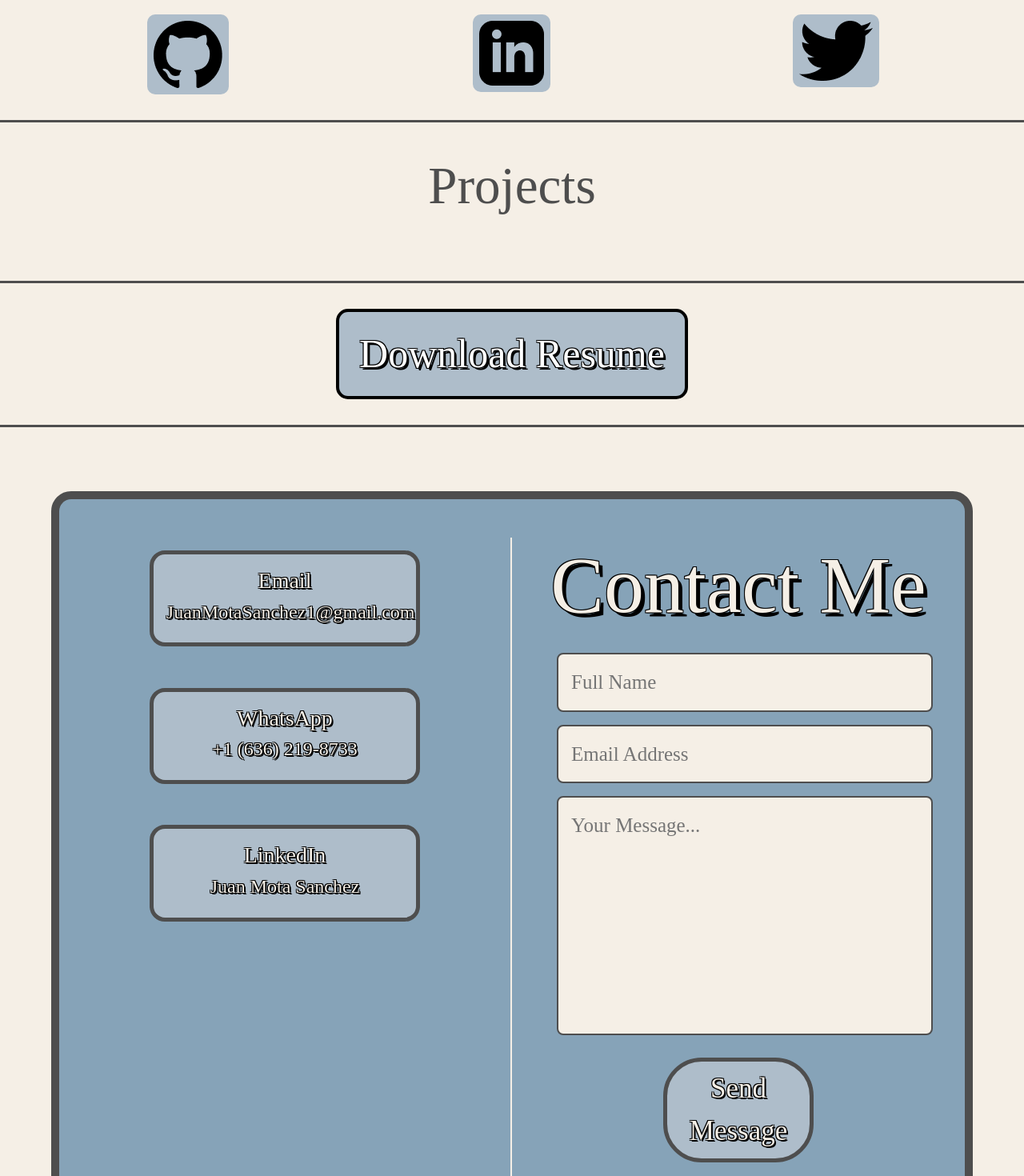
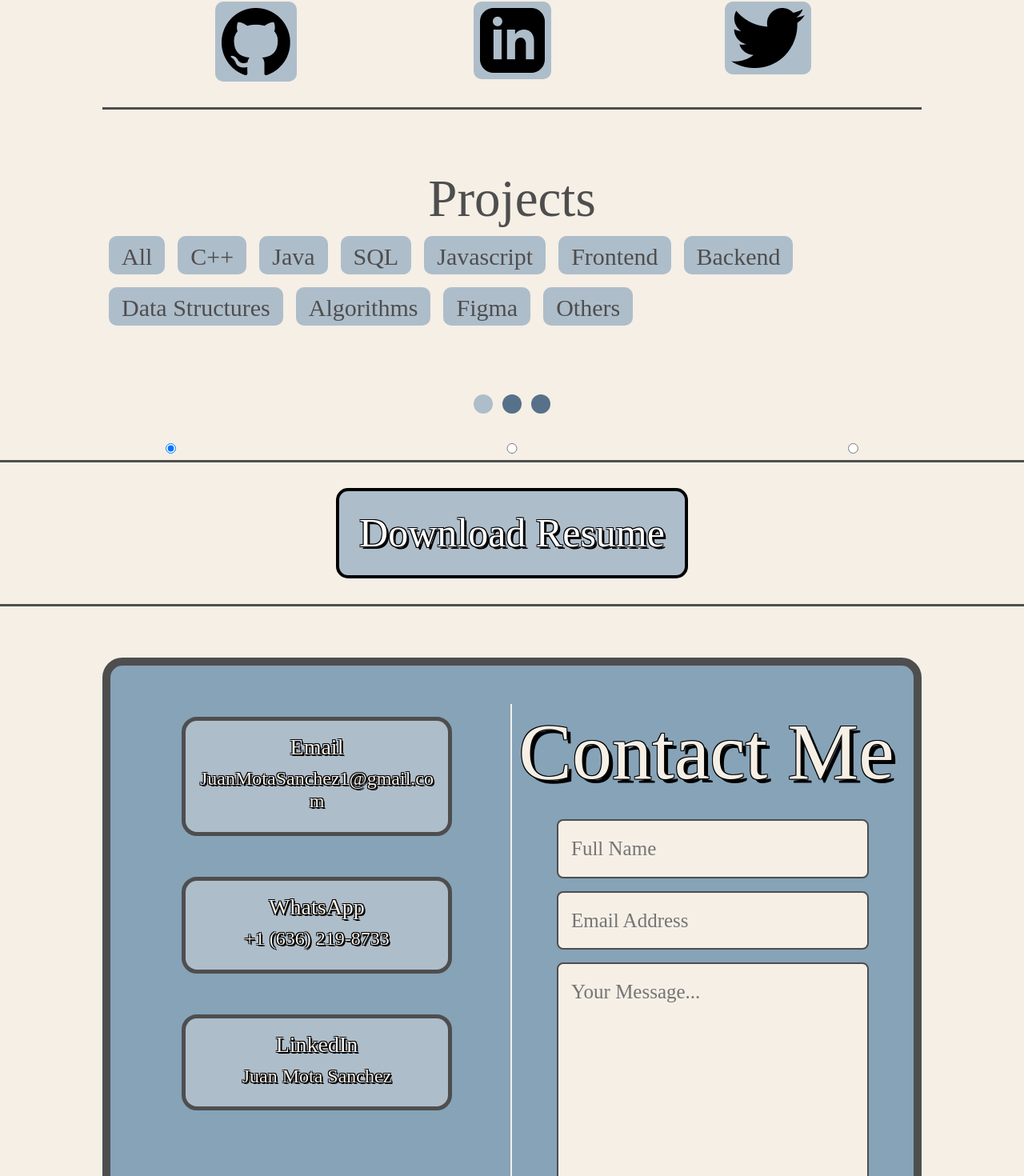
Before and after one commit to xJuan21/Web-Portfolio-with-React, a React (Create React App) app: page / in a window 1280 px wide. Shown: the part 1914-3384 px from the top of the page at 80% size. Built offline with nearby package versions, Linux system fonts and the light colour scheme; a web font is replaced by a local one.

Commit message:
Improvements to the margins and Project Section

```diff
--- a/src/components/about/About.css
+++ b/src/components/about/About.css
@@ -7,7 +7,7 @@
     /* display: inline-block; */
     max-width: 1754px;
     text-align: center;
-    margin: 0px auto;
+    margin: auto;
     z-index: 2;
     padding-top: 0.5em;
     /* padding-bottom: 5em; */
@@ -19,8 +19,7 @@
     font-size: 50px;
 }
 .HeaderText {
-    margin-left: 5%;
-    margin-right: 5%;
+    margin: auto 10%;
     font-size: 40px;
     padding-bottom: 1.5em;
 }
@@ -31,7 +30,7 @@
     grid-template-columns: 1fr 1fr;
     grid-gap: 0;
     text-align: center;
-    margin: 0px auto;
+    padding: auto 10%;
     /* grid-template-columns: 700px auto; */
     /* align-items: center; */
     /* max-width: 1754px; */
--- a/src/components/contact/Contact.css
+++ b/src/components/contact/Contact.css
@@ -1,9 +1,16 @@
 @import url(./../../index.css);
 
+.ContactSection {
+    /* position: relative; */
+    margin: 4em auto;
+    max-width: 1754px;
+    align-items: center;
+}
 .ContactContainer{
-    position: relative;
+
     font-family: "Galada";
     background-color: #86A3B8;
+
 
     display: grid;
     grid-gap: 0px 10px;
@@ -14,14 +21,14 @@
     border-color: var(--color-font);
     border-radius: 25px;
 
-    max-width: 1754px;
+    /* max-width: 1754px; */
     text-align: center;
-    margin: 0px auto;
+
     /* z-index: 2; */
-    margin-left: 4em;
-    margin-right: 4em;
-    margin-top: 5em;
-    margin-bottom: 2em;
+    padding: 1em;
+    /* padding-right: 4em; */
+    margin-left: 10%;
+    margin-right: 10%;
     padding-top: 3em;
     padding-bottom: 3em;
 }
@@ -70,8 +77,9 @@
 .ContactOption {
     background: var(--color-secondary);
     color: var(--color-bg);
+    word-wrap: break-word;
     padding: 1rem;
-    margin: 1rem 20%;
+    margin: 1rem 15%;
     border-radius: 1.2rem;
     text-align: center;
     border: 5px solid;
@@ -103,6 +111,7 @@
 }
 input,
 textarea{
+    display: grid;
     width: 100%;
     font-size: 25px;
     padding: 1rem;
--- a/src/components/contact/Contact.jsx
+++ b/src/components/contact/Contact.jsx
@@ -25,11 +25,12 @@ const Contact = () => {
 
     return (
         <>
+        <section className='ContactSection'>
             <div id='Contact' className='ContactContainer'>
                 <div className='LeftContainer'>
 
                     <article className='ContactOption'>
-                        <a href='mailto:juanmotasanchez1@gmail.com'>
+                        <a href='mailto:juanmotasanchez1@gmail.com' target='_blank'>
                             {/* <img src={require('./Rectangle.png')} alt="ContactImg" ></img> */}
                             <h3>Email</h3>
                             <h4>JuanMotaSanchez1@gmail.com</h4>
@@ -37,7 +38,7 @@ const Contact = () => {
                     </article>
 
                     <article className='ContactOption'>
-                        <a href='https://api.whatsapp.com/send?phone=16362198733'>
+                        <a href='https://api.whatsapp.com/send?phone=16362198733' target='_blank'>
                             {/* <img src={require('./Rectangle.png')} alt="ContactImg" ></img> */}
                             <h3>WhatsApp</h3>
                             <h4>+1 (636) 219-8733</h4>
@@ -45,7 +46,7 @@ const Contact = () => {
                     </article>
 
                     <article className='ContactOption'>
-                        <a href='https://www.linkedin.com/in/juan-mota-sanchez'>
+                        <a href='https://www.linkedin.com/in/juan-mota-sanchez' target='_blank'>
                             <h3>LinkedIn</h3>
                             <h4>Juan Mota Sanchez</h4>
                         </a>
@@ -62,10 +63,11 @@ const Contact = () => {
                         <input type="text" name='Name' placeholder='Full Name' required />
                         <input type="email" name='email' placeholder='Email Address' required />
                         <textarea name='message' rows="7" placeholder='Your Message...' required />
-                        <button type='submit' className='SubmissionButton' value="Send">Send Message</button>
+                        <button type='submit' className='SubmissionButton' value="Send">Send</button>
                     </form>
                 </div>
             </div>
+        </section>
         </>
     )
 }
--- a/src/components/projects/Projects.css
+++ b/src/components/projects/Projects.css
@@ -1,6 +1,6 @@
 @import url(./../../index.css);
 
-.ProjectSection{
+.ProjectContainer{
     position: relative;
     font-family: "Galada";
     color: var(--color-font);
@@ -11,6 +11,107 @@
     padding-top: 0.5em;
     /* padding-bottom: 5em; */
 }
-.ProjectSection h2{
+.ProjectContainer h2{
     font-size: 65px;
+    margin-bottom: 0px;
 }
+.CategoriesList{
+    font-size: 30px;
+    margin: auto 10%;
+    /* padding-left: 2em; */
+    display: flex;
+    flex-wrap: wrap;
+}
+.Category{
+    padding: 0rem 1rem;
+    padding-top: 3px;
+    margin: 0.5rem 0.5rem;
+    transition: transform .2s;
+    /* font-size: 1.6rem; */
+    background: var(--color-secondary);
+    border-radius: 10px;
+    font-weight: 400;
+}
+.Category:hover{
+    background: var(--color-secondary-hover);
+    color: var(--color-text-hover);
+    transform: scale(1.1);
+    cursor:pointer;
+    transition: all .4s ease;
+    -webkit-transition: all .4s ease;
+}
+
+input { display: none;}
+
+.carousel {
+    /* overflow: hidden; */
+    position: relative;
+    width: 100%;
+    margin-top: 10em;
+}
+.carousel-controls{
+    height: 100%;
+    justify-content: flex-end;
+}
+.carousel-images {
+    position: absolute;
+    top: 0;
+    left: 0;
+    z-index: 1;
+    display: flex;
+    width: 300%;
+    height: 100%;
+    transition: 0.5s;
+  }
+
+  .carousel img {
+    width: 100%;
+    object-fit: cover;
+  }
+.carousel-controls, .dots {
+    position: absolute;
+    z-index: 2;
+    display: flex;
+    align-items: flex-end;
+    width: 100%;
+}
+label {
+    position: relative;
+    z-index: 2;
+    display: block;
+    width: 24px;
+    height: 24px;
+    border-radius: 50%;
+    background: #567189;
+    transition: 0.3s;
+}
+.dots {
+    left: 0;
+    bottom: 0;
+    height: 400px;
+    /* background:  */
+        /* linear-gradient(transparent, #000 90%); */
+    gap: 12px;
+    justify-content: center;
+    padding-bottom: 50px;
+}
+
+input:nth-child(1):checked ~ .dots label:nth-child(1),
+input:nth-child(2):checked ~ .dots label:nth-child(2),
+input:nth-child(3):checked ~ .dots label:nth-child(3) {
+  background: var(--color-secondary);
+  opacity: 1;
+  backdrop-filter: none;
+}
+
+input:nth-child(1):checked ~ .carousel-images {
+  translate: 0;
+}
+
+input:nth-child(2):checked ~ .carousel-images {
+  translate: -100vw;
+}
+
+input:nth-child(3):checked ~ .carousel-images {
+  translate: -200vw;
+}
--- a/src/components/projects/Projects.jsx
+++ b/src/components/projects/Projects.jsx
@@ -4,9 +4,50 @@ import './Projects.css'
 const Projects = () => {
     return (
         <>
-            <div className='ProjectSection'>
-                <h2>Projects</h2>
-            </div>
+            <section id="ProjectSection">
+                <div className='ProjectContainer'>
+                    <h2>Projects</h2>
+                    <ul className='CategoriesList'>
+                        <li className='Category'> All</li>
+                        <li className='Category'> C++</li>
+                        <li className='Category'> Java</li>
+                        <li className='Category'> SQL</li>
+                        <li className='Category'> Javascript</li>
+                        <li className='Category'> Frontend</li>
+                        <li className='Category'> Backend</li>
+                        <li className='Category'> Data Structures</li>
+                        <li className='Category'> Algorithms</li>
+                        <li className='Category'> Figma</li>
+                        <li className='Category'> Others</li>
+                        {/* <li className='Category'> C#</li> */}
+                        {/* <li className='Category'> Linux/Bash</li> */}
+                        {/* <li className='Category'> Figma</li> */}
+                        {/* <li className='Category'> UI/UX</li> */}
+                        {/* <li className='Category'> Scrum</li> */}
+                    </ul>
+                    <div className='carousel'>
+                        <div className='carousel-controls'>
+                            <input
+                                id="1"
+                                type="radio"
+                                name="controls"
+                                checked
+                            />
+                            <input id="2" type="radio" name="controls" />
+                            <input id="3" type="radio" name="controls" />
+
+                            <div className='dots'>
+                                <label for="1"/>
+                                <label for="2"/>
+                                <label for="3"/>
+                            </div>
+                            <div className='carousel-images'>
+                                {/* Empty for now */}
+                            </div>
+                        </div>
+                    </div>
+                </div>
+            </section>
         </>
     )
 }
--- a/src/components/resume/Resume.css
+++ b/src/components/resume/Resume.css
@@ -13,7 +13,7 @@
     max-width: 1754px;
     text-align: center;
     margin: 0px auto;
-    margin-top: 5em;
+    /* margin-top: 5em; */
     padding: 2em;
 }
 
--- a/src/components/socials/Socials.css
+++ b/src/components/socials/Socials.css
@@ -1,7 +1,13 @@
 @import url(./../../index.css);
 
+.SocialSection {
+    position: relative;
+    margin: 4em auto;
+    max-width: 1754px;
+    align-items: center;
+}
 .SocialContainer {
-    position: relative;
+
     display: grid;
     grid-gap: 0px 10px;
     grid-template-columns: 1fr 1fr 1fr;
@@ -10,11 +16,9 @@
     border-color: var(--color-font);
     border-left: 0;
     border-right: 0;
-    max-width: 1754px;
     text-align: center;
-    margin: 0px auto;
-    margin-top: 5em;
-    margin-bottom: 2em;
+    margin-left: 10%;
+    margin-right: 10%;
     padding: 2em;
 }
 
--- a/src/components/socials/Socials.jsx
+++ b/src/components/socials/Socials.jsx
@@ -5,6 +5,7 @@ import './Socials.css'
 const Socials = () => {
     return (
         <>
+        <section className='SocialSection'>
             <div className='SocialContainer'>
 
                 <div className='Social'>
@@ -25,6 +26,7 @@ const Socials = () => {
                     </a>
                 </div>
             </div>
+        </section>
         </>
     )
 }
```
